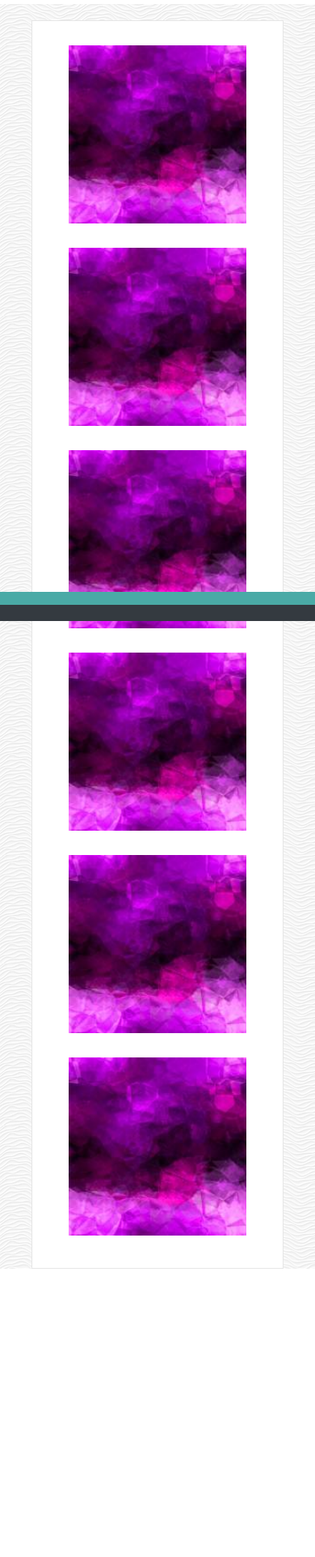
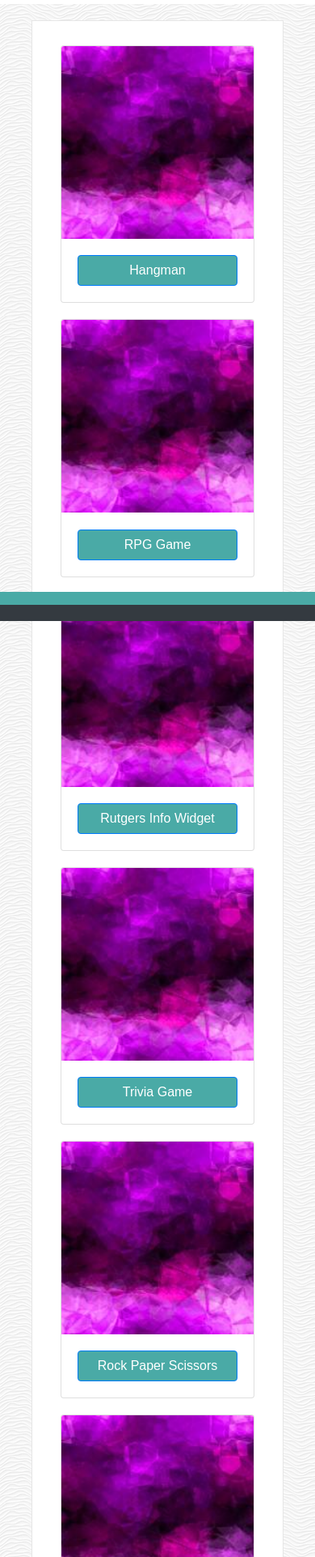
Before and after one commit to KingLard/Bootstrap-Portfolio, a plain HTML site: page portfolio.html in a window 390 px wide. Shown: the part 77-2000 px from the top of the page at 81% size. Before the commit the page ends 1644 px from the top, so only its background shows below. Drawn offline with nearby package versions, Linux system fonts and the light colour scheme.

Commit message:
added responsive image grid to portfolio page

```diff
--- a/Assets/Styles/styles.css
+++ b/Assets/Styles/styles.css
@@ -83,10 +83,15 @@ textarea {
 
 }
 
-.portLabel {
-    background-color: #4aaaa6;
-    width: 200px;
-    height: 100px;
+.align-center {
+    text-align: center;
+    margin: auto;
+}
+
+.card {
+    margin: auto;
+    margin-bottom: 10px;
+    margin-top: 10px;
 }
 
 /* ----------------------------- Start media Screen styling -------------------------------------*/
--- a/portfolio.html
+++ b/portfolio.html
@@ -40,11 +40,21 @@
 
                     <div class="row">
                         <div class="col-xl-6 col-lg-6 col-md-6 col-sm-12 col-xs-12">
-                            <img src="assets/Images/abstract.jpg" class="img-responsive portImg" width="100%" height="100%">
+                            <div class="card" style="width: 100%">
+                                <img src="assets/Images/abstract.jpg" class="card-img-top" alt="...">
+                                <div class="card-body">
+                                  <a href="#" class="btn btn-primary col text-center">Hangman</a>
+                                </div>
+                              </div>
                         </div>
 
                         <div class="col-xl-6 col-lg-6 col-md-6 col-sm-12 col-xs-12">
-                            <img src="assets/Images/abstract.jpg" class="img-responsive portImg" width="100%" height="100%">
+                            <div class="card" style="width: 100%">
+                                <img src="assets/Images/abstract.jpg" class="card-img-top" alt="...">
+                                <div class="card-body">
+                                  <a href="#" class="btn btn-primary col text-center">RPG Game</a>
+                                </div>
+                              </div>
                         </div>
                     </div>
 
@@ -52,11 +62,21 @@
 
                     <div class="row">
                         <div class="col-xl-6 col-lg-6 col-md-6 col-sm-12 col-xs-12">
-                            <img src="assets/Images/abstract.jpg" class="img-responsive portImg" width="100%" height="100%">
+                            <div class="card" style="width: 100%">
+                                <img src="assets/Images/abstract.jpg" class="card-img-top" alt="...">
+                                <div class="card-body">
+                                  <a href="#" class="btn btn-primary col text-center">Rutgers Info Widget</a>
+                                </div>
+                              </div>
                         </div>
 
                         <div class="col-xl-6 col-lg-6 col-md-6 col-sm-12 col-xs-12">
-                            <img src="assets/Images/abstract.jpg" class="img-responsive portImg" width="100%" height="100%">
+                            <div class="card" style="width: 100%">
+                                <img src="assets/Images/abstract.jpg" class="card-img-top" alt="...">
+                                <div class="card-body">
+                                  <a href="#" class="btn btn-primary col text-center">Trivia Game</a>
+                                </div>
+                              </div>
                         </div>
                     </div>
 
@@ -64,11 +84,21 @@
 
                     <div class="row">
                         <div class="col-xl-6 col-lg-6 col-md-6 col-sm-12 col-xs-12">
-                            <img src="assets/Images/abstract.jpg" class="img-responsive portImg" width="100%" height="100%">
+                            <div class="card" style="width: 100%">
+                                <img src="assets/Images/abstract.jpg" class="card-img-top" alt="...">
+                                <div class="card-body">
+                                  <a href="#" class="btn btn-primary col text-center">Rock Paper Scissors</a>
+                                </div>
+                              </div>
                         </div>
 
                         <div class="col-xl-6 col-lg-6 col-md-6 col-sm-12 col-xs-12">
-                            <img src="assets/Images/abstract.jpg" class="img-responsive portImg" width="100%" height="100%">
+                            <div class="card" style="width: 100%">
+                                <img src="assets/Images/abstract.jpg" class="card-img-top" alt="...">
+                                <div class="card-body">
+                                  <a href="#" class="btn btn-primary col text-center">TBD</a>
+                                </div>
+                              </div>
                         </div>
                     </div>
                 </div>
```
